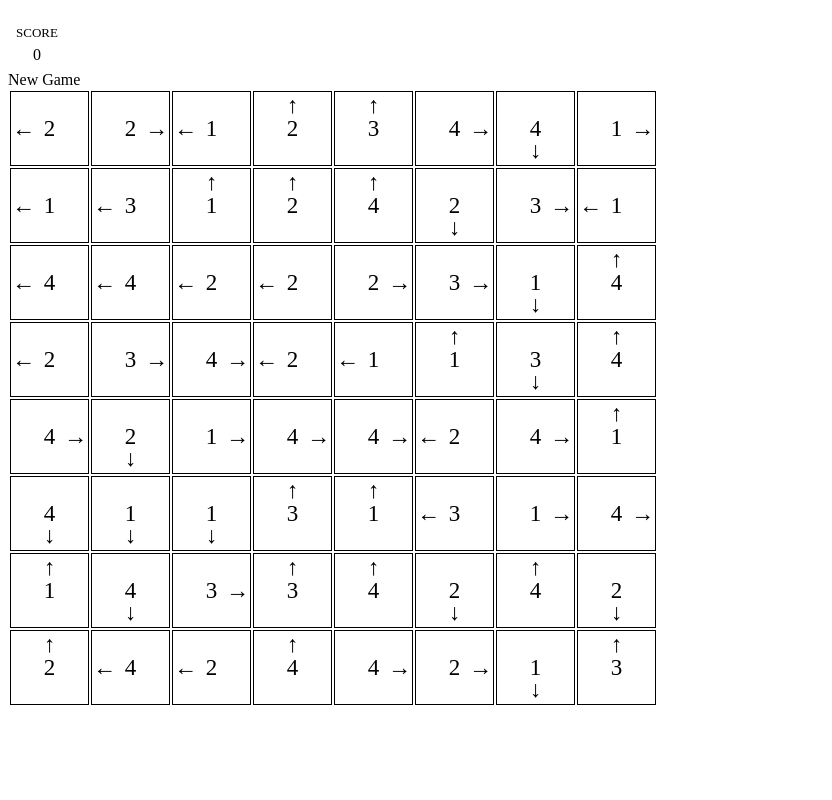
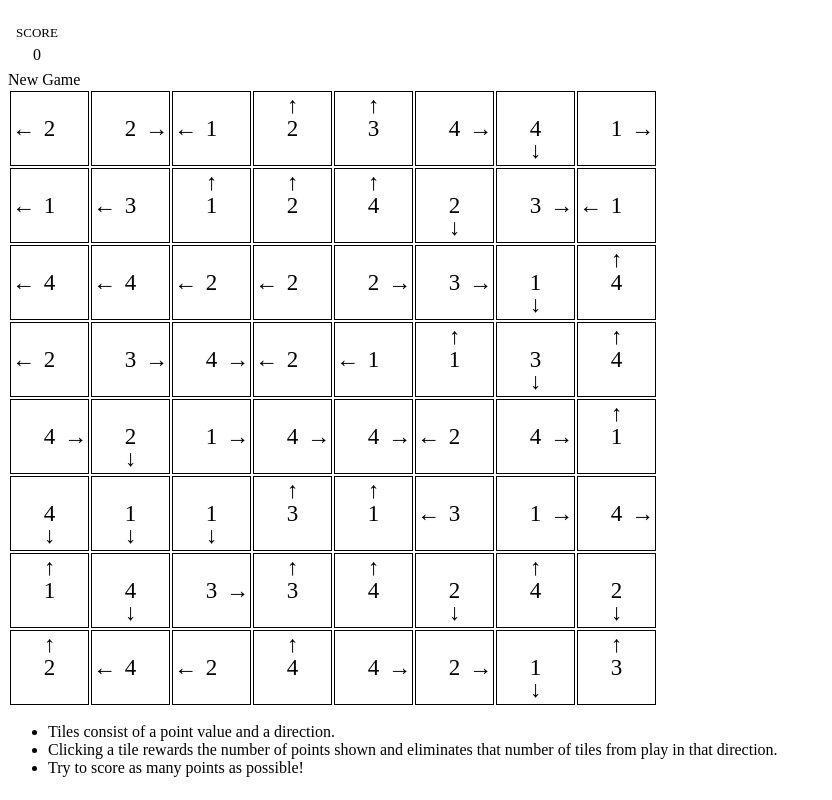
Before and after one commit to aalcutt/aalcutt.github.io, a plain HTML site: page 1234/index.html in a window 1280 px wide. Shown: the whole page, without its empty margins (0-832 px from the left). Drawn offline with nearby package versions, Linux system fonts and the light colour scheme.

Commit message:
latest version

```diff
--- a/1234/index.html
+++ b/1234/index.html
@@ -27,6 +27,19 @@
       </div>
       <div class="tile-container"></div>
     </div>
+    <div class="help-container">
+      <ul>
+        <li>
+          Tiles consist of a point value and a direction.
+        </li>
+        <li>
+          Clicking a tile rewards the number of points shown and eliminates that number of tiles from play in that direction.
+        </li>
+        <li>
+          Try to score as many points as possible!
+        </li>
+      </ul>
+    </div>
 
   </body>
 </html>
```
